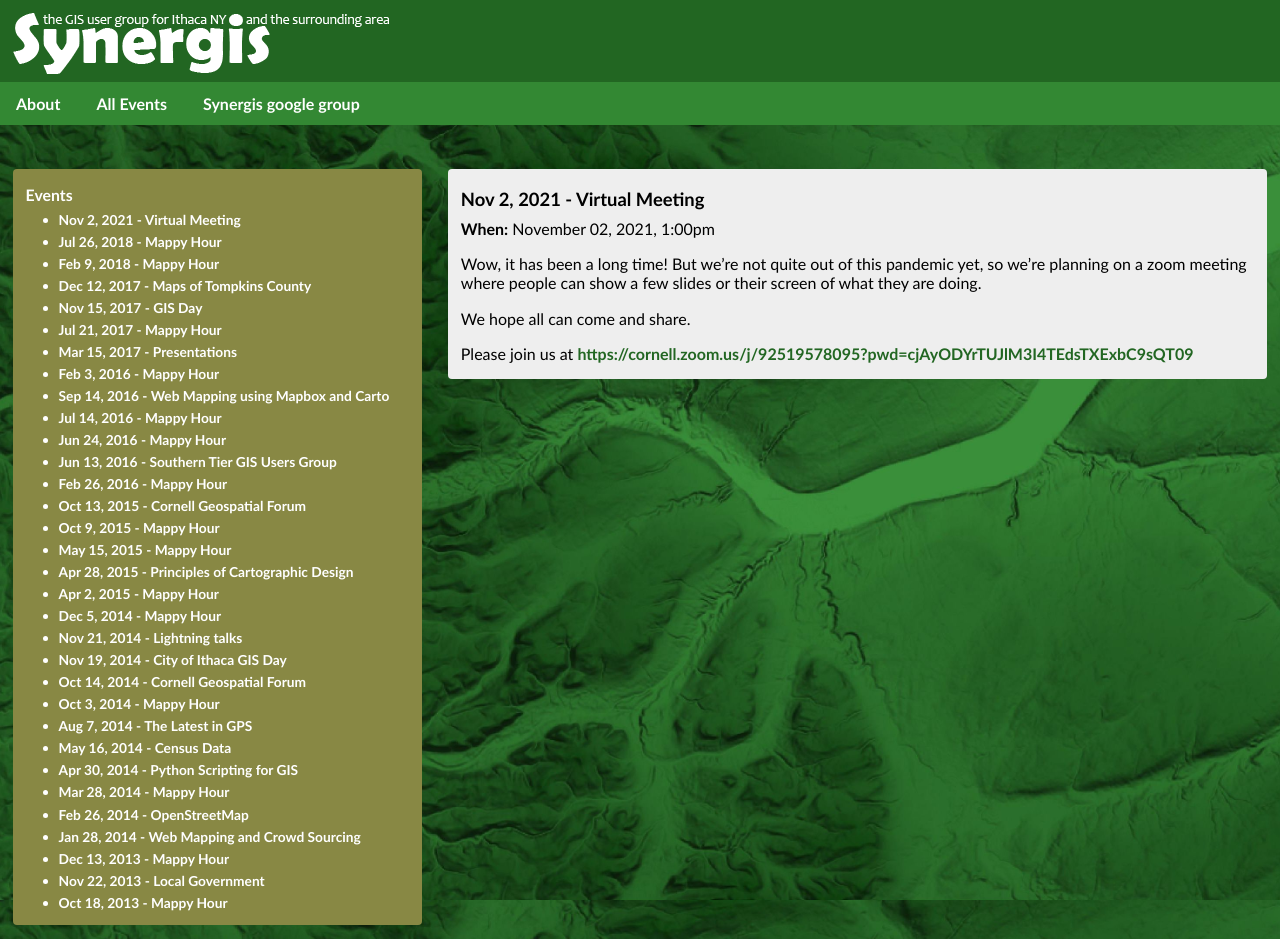
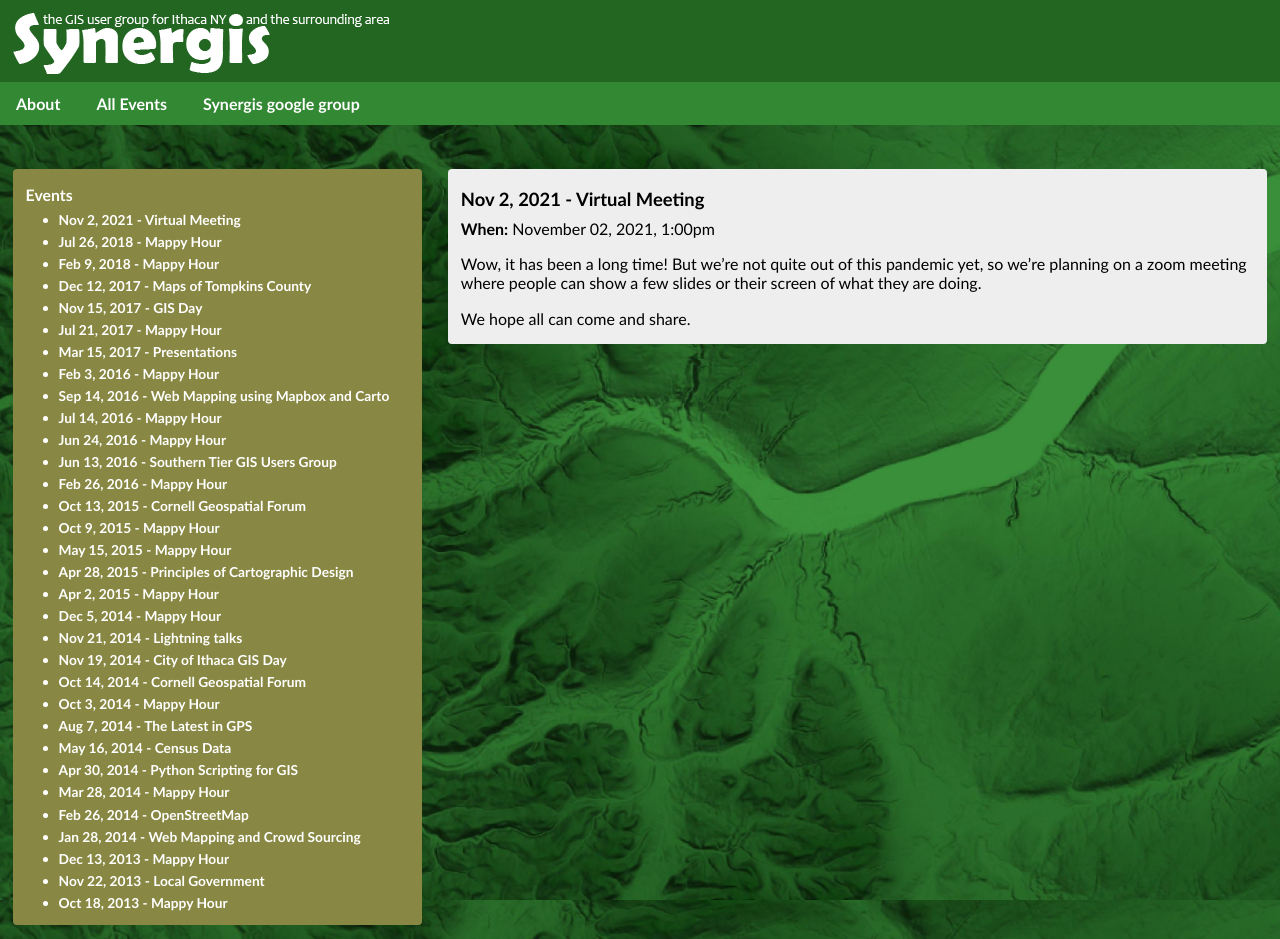
Before and after one commit to synergis-ny/synergis-ny.github.io, a Jekyll site: the page built from events/_posts/2021-11-02-zoom.md, in a window 1280 px wide. Built offline with Jekyll 4.4.1, drawn with Linux system fonts in a browser that asks for light colours.

Commit message:
remove old zoom link

```diff
--- a/events/_posts/2021-11-02-zoom.md
+++ b/events/_posts/2021-11-02-zoom.md
@@ -9,5 +9,3 @@ Wow, it has been a long time!  But we're not quite out of this pandemic yet, so
 on a zoom meeting where people can show a few slides or their screen of what they are doing.
 
 We hope all can come and share.
-
-Please join us at <https://cornell.zoom.us/j/92519578095?pwd=cjAyODYrTUJlM3I4TEdsTXExbC9sQT09>
```
